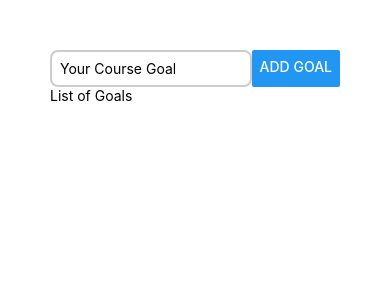
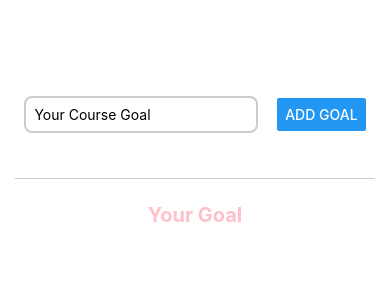
Before and after one commit to nadeem-ds/react-native-udemy, a React Native app: screen / in a window 390 px wide. Shown: the top 300 px of the page. Built offline with nearby package versions, Linux system fonts and the light colour scheme.

Commit message:
todo add goal complete

```diff
--- a/App.js
+++ b/App.js
@@ -1,15 +1,33 @@
 import { StatusBar } from "expo-status-bar";
+import { useState } from "react";
 import { Button, StyleSheet, Text, TextInput, View } from "react-native";
 
 export default function App() {
+  const [goal, setGoal] = useState("");
+  const [courseGoal, setCourseGoal] = useState([]);
+  const goalInputHandler = (text) => {
+    setGoal(text);
+  };
+  const goalHandleSubmit = () => {
+    setCourseGoal((currentCourseGoal) => [...currentCourseGoal, goal]);
+    setGoal("");
+  };
   return (
     <View style={styles.appContainer}>
       <View style={styles.inputContainer}>
-        <TextInput placeholder="Your Course Goal" style={styles.textInput} />
-        <Button title="Add Goal" />
+        <TextInput
+          placeholder="Your Course Goal"
+          style={styles.textInput}
+          value={goal}
+          onChangeText={goalInputHandler}
+        />
+        <Button title="Add Goal" onPress={goalHandleSubmit} />
       </View>
-      <View>
-        <Text>List of Goals</Text>
+      <View style={styles.goalsContainer}>
+        <Text style={styles.goalheading}>Your Goal</Text>
+        {courseGoal.map((goal) => (
+          <Text style={styles.listStyle}>{goal}</Text>
+        ))}
       </View>
     </View>
   );
@@ -17,17 +35,44 @@ export default function App() {
 
 const styles = StyleSheet.create({
   appContainer: {
-    padding: 50,
+    flex: 1,
+    paddingTop: 50,
+    paddingHorizontal: 15,
   },
   inputContainer: {
+    flex: 1,
     flexDirection: "row",
-    justifyContent: "space-evenly",
+    justifyContent: "space-around",
+    alignItems: "center",
+    marginBottom: 24,
+    borderBottomWidth: 1,
+    borderBottomColor: "#cccccc",
   },
   textInput: {
     borderWidth: 2,
     borderColor: "#cccccc",
-    width: "80%",
+    width: "65%",
     borderRadius: 8,
     padding: 8,
   },
+  goalsContainer: {
+    flex: 5,
+  },
+  listStyle: {
+    backgroundColor: "pink",
+    borderWidth: 1,
+    borderRadius: 8,
+    borderColor: "white",
+    padding: 10,
+    paddingHorizontal: 20,
+    color: "white",
+    fontWeight: "bold",
+    margin: 5,
+  },
+  goalheading: {
+    textAlign: "center",
+    fontSize: 20,
+    fontWeight: "bold",
+    color: "pink",
+  },
 });
```
